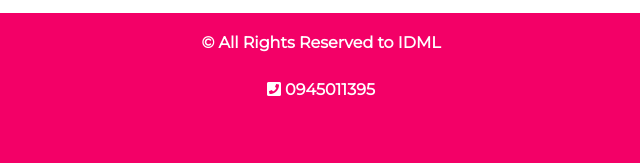
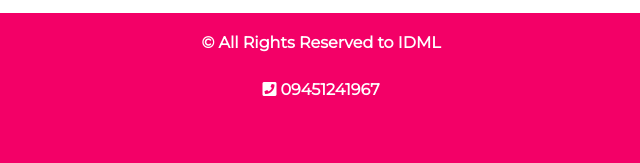
Before and after one commit to sachins09/School-Website, a plain HTML site: page index.html in a window 1280 px wide. Shown: the part 3440-3603 px from the top of the page, 319-959 px from the left. Drawn offline with nearby package versions, Linux system fonts and the light colour scheme.

Commit message:
Update index.html

```diff
--- a/index.html
+++ b/index.html
@@ -224,7 +224,7 @@
     <div class="row">
 
       <h3 class="col-lg-3"><i class="fas fa-map-marker-alt">&nbsp</i>Muiya Makdoompur, Nizamabad<br>Azamgarh<br>UP</h3>
-      <h3 class="col-lg-6"><i class="fas fa-phone-square">&nbsp</i>0945011395</h3>
+      <h3 class="col-lg-6"><i class="fas fa-phone-square">&nbsp</i>09451241967</h3>
       <h3 class="col-lg-3"><i class="fas fa-envelope-square">&nbsp</i>idml@gmail.com</h3>
     </div>
   </section>
```
